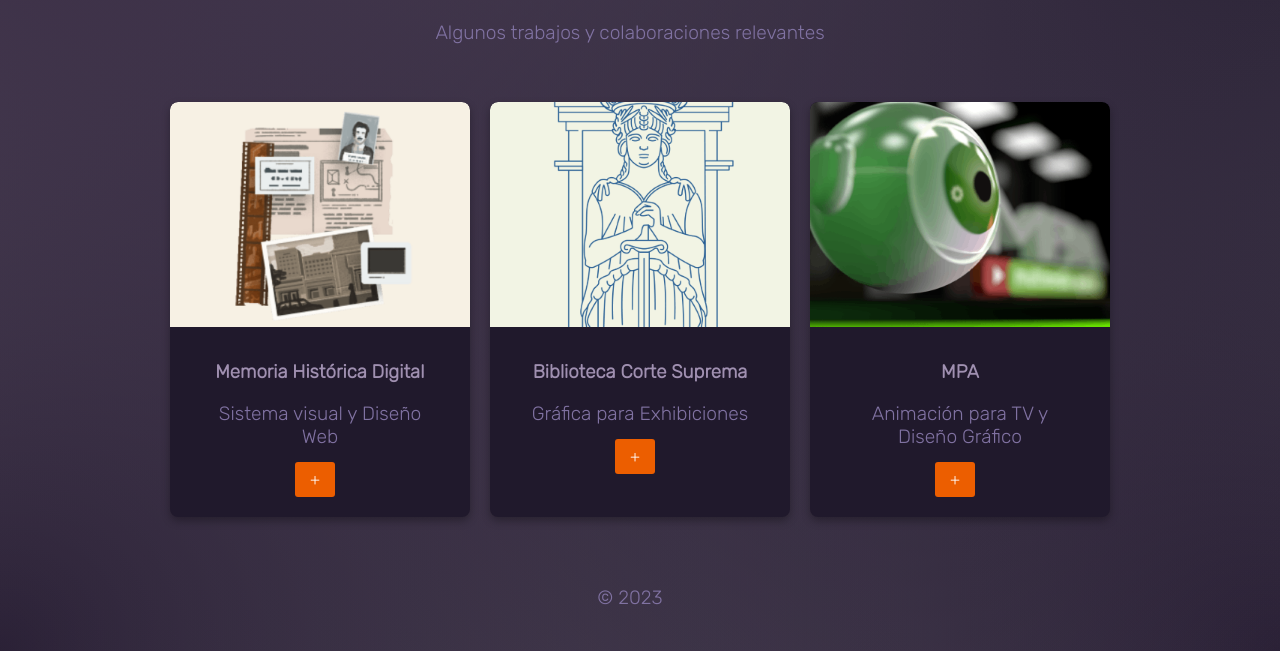
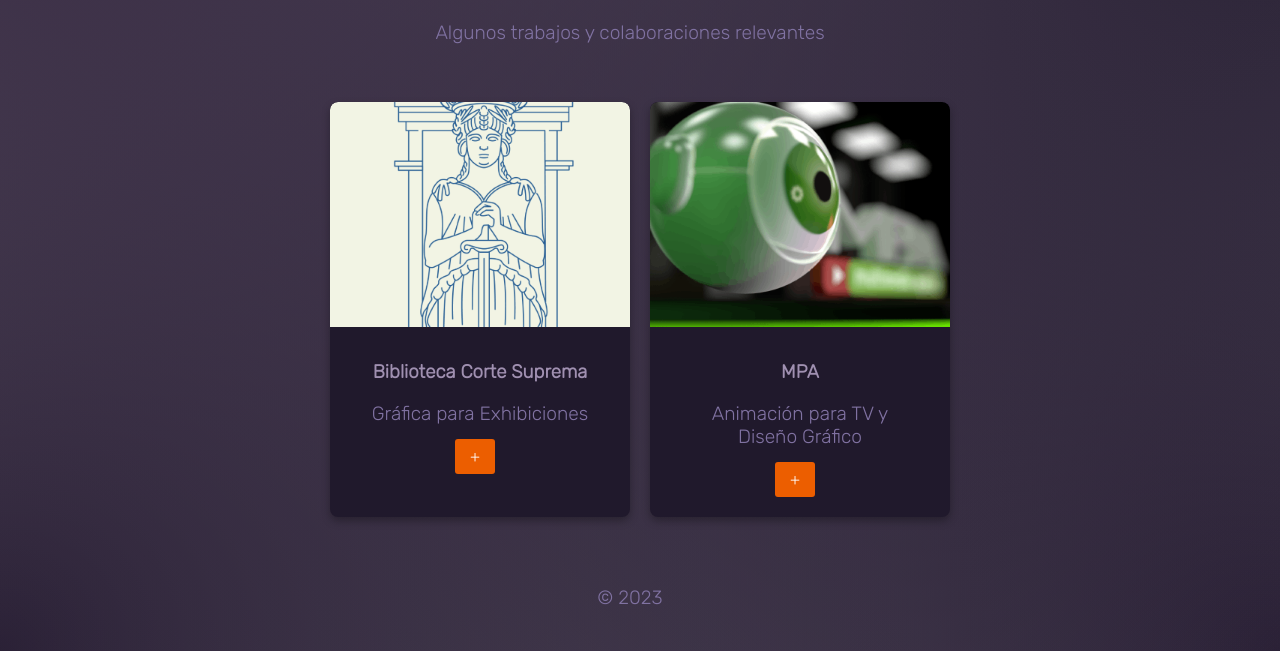
Before and after one commit to franciscorey/portafolio, an Astro site: page /projects in a window 1280 px wide. Shown: the part 215-866 px from the top of the page. Built offline with nearby package versions, Linux system fonts and the light colour scheme; Astro itself is replaced by a stand-in of ours.

Commit message:
feb_24_a

```diff
--- a/src/pages/projects.astro
+++ b/src/pages/projects.astro
@@ -9,9 +9,6 @@ import Entry from "../components/Entry.astro";
     <p class="bajada">Algunos trabajos y colaboraciones relevantes </p>
     <div class="flex">
 
-        <Card title="Memoria Histórica DigitaI" url="/posts/proyecto-mhd" image="/assets/imagenes/mhd.png"
-        desc="Sistema visual y Diseño Web"/>
-
         <Card title="Biblioteca Corte Suprema" url="/posts/proyecto-bcs" image="/assets/imagenes/bcs.png"
         desc="Gráfica para Exhibiciones"/>
 
```
